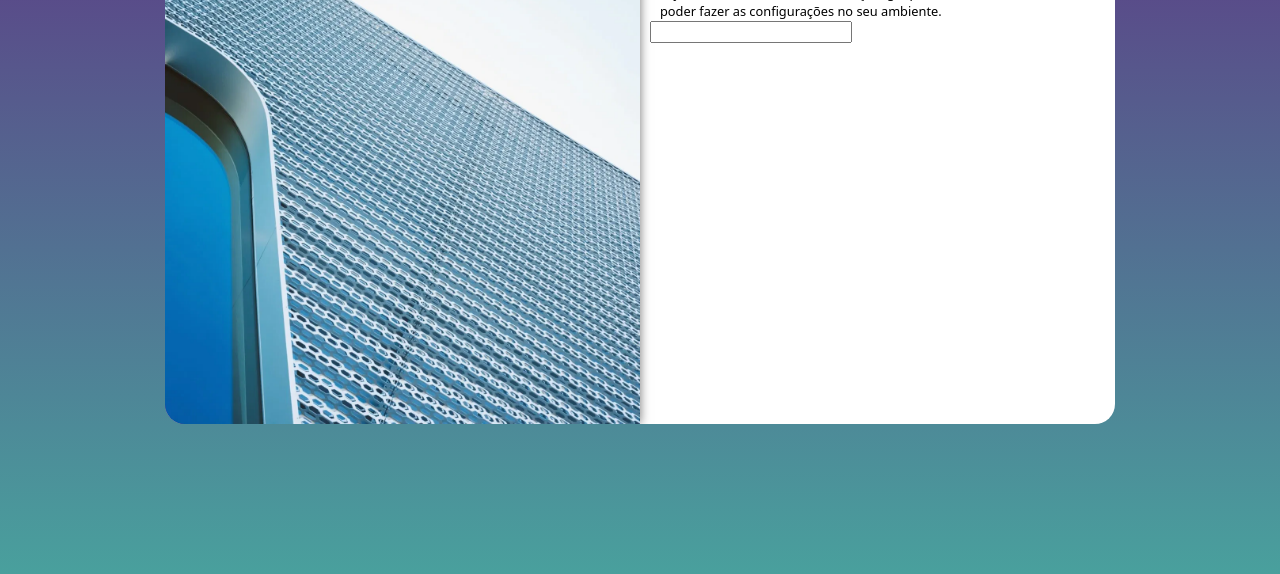
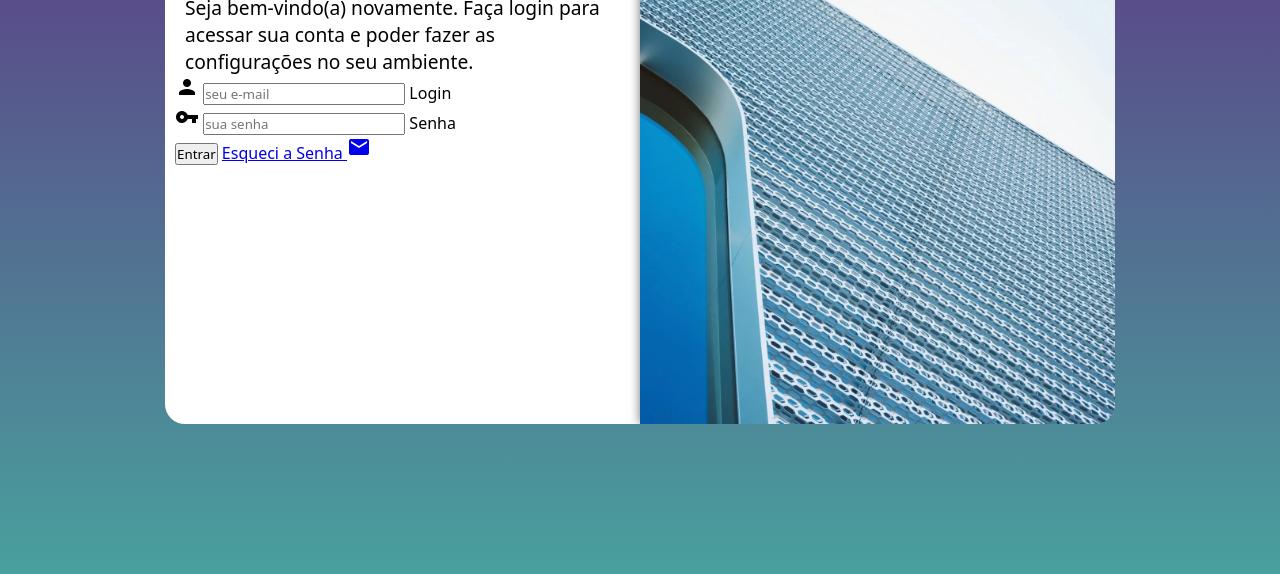
Before and after one commit to luanacamilo/projeto-login, a plain HTML site: page index.html in a window 1280 px wide. Shown: the part 226-800 px from the top of the page. Drawn offline with Linux system fonts and the light colour scheme.

Commit message:
fazendo a parte de form do projeto login

```diff
--- a/estilos/mediaquery.css
+++ b/estilos/mediaquery.css
@@ -34,13 +34,22 @@
     }
 
     section#login > div#imagem {
-        float: left;
+        float: right;
         width: 50%;
         height: 100%;
     }
 
     section#login > div#formulario {
-        float: right;
+        float: left;
         width: 50%;
     }
+
+    div#formulario > p {
+        font-size: 1.2em;
+        padding: 3px 10px 0px 10px ;
+    }
+
+    div#formulario > h1 {
+        font-size: 2em;
+    }
 }
--- a/index.html
+++ b/index.html
@@ -6,6 +6,8 @@
     <meta name="viewport" content="width=device-width, initial-scale=1.0">
     <link rel="stylesheet" href="estilos/style.css">
     <link rel="stylesheet" href="estilos/mediaquery.css">
+    <link href="https://fonts.googleapis.com/icon?family=Material+Icons"
+    rel="stylesheet">
     <title>Login</title>
 </head>
 <body>
@@ -17,11 +19,27 @@
             <div id="formulario">
                 <h1>Login</h1>
                 <p>Seja bem-vindo(a) novamente. Faça login para acessar sua conta e poder fazer as configurações no seu ambiente.</p>
-                <form action="login.php" method="post">
-                    <p>
-                        <label for="iemail"></label>
-                        <input type="email" required>
-                    </p>
+                <form action="login.php" method="post" autocomplete="on">
+                    <div class="campo">
+                        <span class="material-icons">person</span>
+                        <input type="email" required name="email" id="iemail"  placeholder="seu e-mail" autocomplete="email" maxlength="30">
+                        <label for="iemail">Login</label>
+                    </div>
+
+                    <div class="campo">
+                        <span class="material-icons">vpn_key</span>
+                        <input type="password" name="senha" id="isenha" required placeholder="sua senha" autocomplete="current-password" maxlength="20" minlength="8">
+                        <label for="isenha">Senha</label>
+                    </div>
+
+                    <div class="botao">
+                        <input type="submit" value="Entrar">
+                        <a href="esqueci.html">
+                            Esqueci a Senha <span class="material-icons">mail</span>
+                        </a>
+                    </div>
+
+
 
 
 
```
